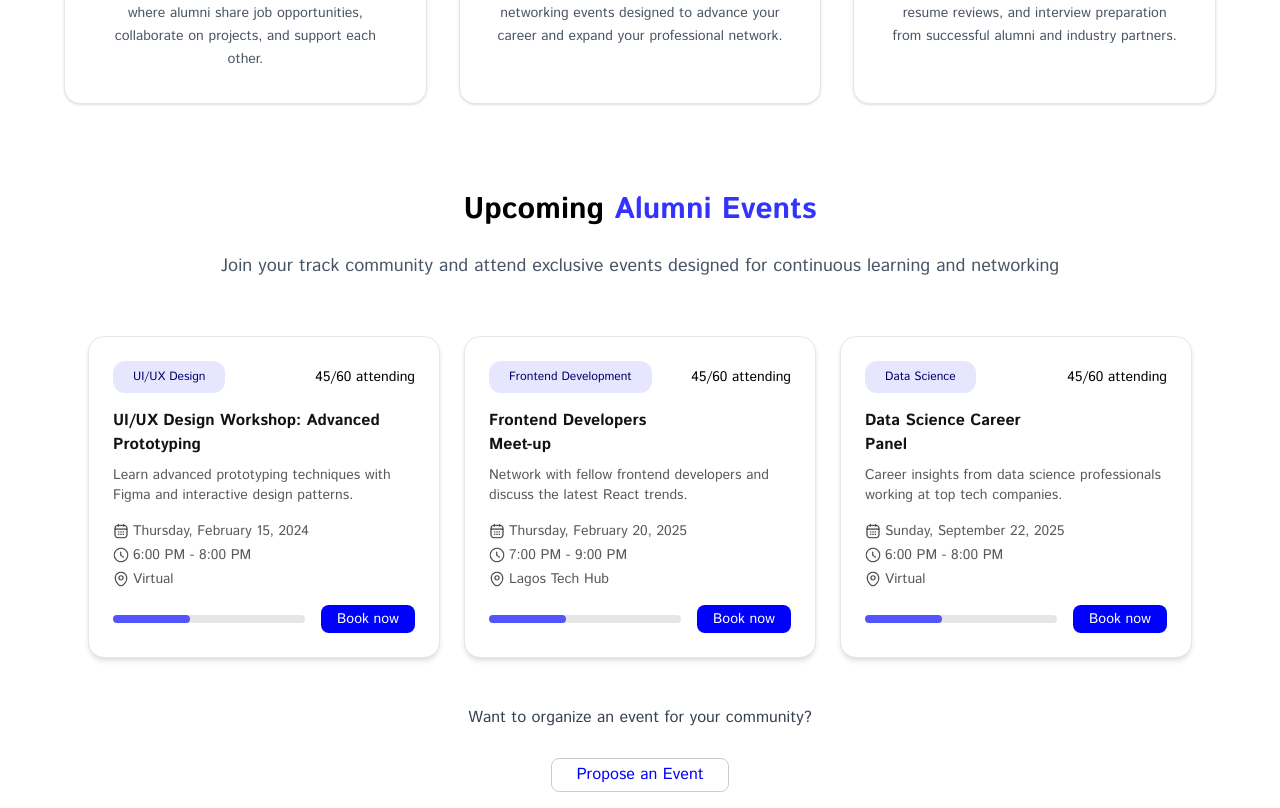
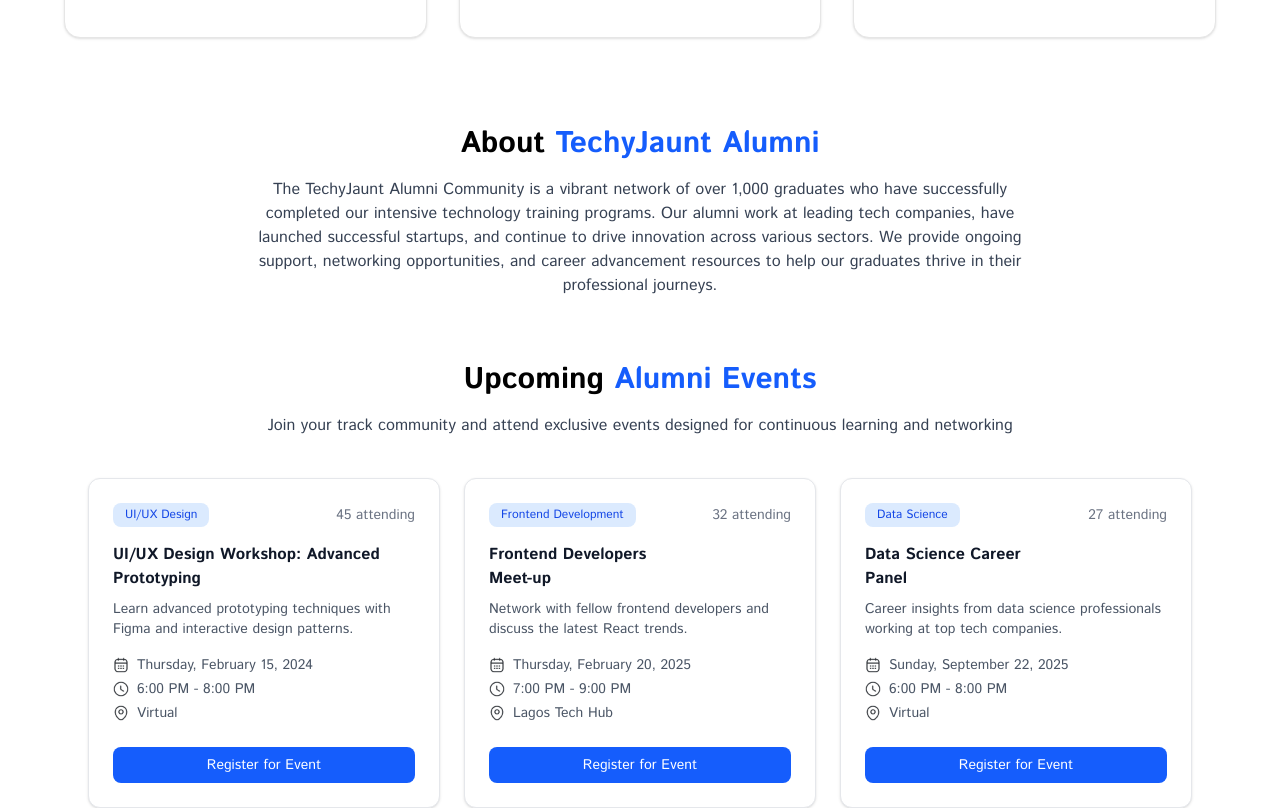
Before and after one commit to Techy-Jaunt/certificate-verification-system, a React (Vite) app in the folder frontend/: page / in a window 1280 px wide. Shown: the part 1040-1848 px from the top of the page. Built offline with nearby package versions, Linux system fonts and the light colour scheme.

Commit message:
Elydeboss fe (#27)
* first commit

* recruiter section is  done

* about and event section

* adjust cta button

---------

Co-authored-by: Silvernus Ifoghale <51034205+SilvernusIfoghale@users.noreply.github.com>

```diff
--- a/frontend/package.json
+++ b/frontend/package.json
@@ -16,7 +16,11 @@
     "react-dom": "^19.1.1",
     "react-icons": "^5.5.0",
     "react-router": "^7.8.2",
+
+    "react-router-dom": "^7.8.2",
+
     "tailwindcss": "^4.1.11"
+
   },
   "devDependencies": {
     "@eslint/js": "^9.32.0",
--- a/frontend/src/App.jsx
+++ b/frontend/src/App.jsx
@@ -1,53 +1,25 @@
 import React from "react";
-import { Route, Routes } from "react-router";
-
-import SuccessDownloadAlumni from "./modals/SuccessDownloadAlumni";
-import CertificateVerificationSuccess from "./modals/CertificateVerificationSuccess";
+import { BrowserRouter as Router, Route, Routes } from "react-router";
+import CertificateVerification from "./modals/CertificateVerificationSuccess";
+import CertificateDownload from "./modals/SuccessDownloadAlumni";
+import CertificatePreview from "./pages/CertificatePreview";
+import CertificateRequest from "./pages/CertificateRequest";
 import Home from "./pages/Home";
 import RecruiterSearch from "./pages/RecruiterSearch";
-import CertificateRequest from "./pages/CertificateRequest";
-import RecruiterSearchResults from "./pages/RecruiterSearchResults";
-import { ErrorPopUp } from "./modals/ErrorPopup";
-import CertificateVerificationPreview from "./pages/CertificateVerificationPreview";
-import RecruiterCertificatePreview from "./pages/RecruiterCertificatePreview";
-import Navbar from "./components/Navbar";
 
 function AppRoutes() {
   return (
-    <>
-      <Navbar />
     <Routes>
       <Route path="/" element={<Home />} />
+      <Route path="/recruiter-search" element={<RecruiterSearch />} />
       <Route path="/certificate-request" element={<CertificateRequest />} />
-        <Route path="/recruiter-search" element={<RecruiterSearch />} />
+      <Route path="/certificate-verified" element={<CertificatePreview />} />
+      <Route path="/certificate-download" element={<CertificateDownload />} />
       <Route
-          path="/recruiter-search-results"
-          element={<RecruiterSearchResults />}
+        path="/certificate-verification"
+        element={<CertificateVerification />}
       />
-        {/* download  */}
-        <Route
-          path="/alumni-certificate-download"
-          element={<CertificateVerificationPreview />}
-        />
-        {/* preview  */}
-        <Route
-          path="/recruiter-certificate-preview"
-          element={<RecruiterCertificatePreview />}
-        />
-
-        {/* success modal */}
-        <Route
-          path="/alumni-success-download"
-          element={<SuccessDownloadAlumni />}
-        />
-        <Route
-          path="/certificate-success-verification"
-          element={<CertificateVerificationSuccess />}
-        />
-        {/* error modal  */}
-        <Route path="/error-popup" element={<ErrorPopUp />} />
     </Routes>
-    </>
   );
 }
 export default AppRoutes;
--- a/frontend/src/components/Upcomingalumnievent.jsx
+++ b/frontend/src/components/Upcomingalumnievent.jsx
@@ -9,10 +9,9 @@
         "Learn advanced prototyping techniques with Figma and interactive design patterns.",
       date: "Thursday, February 15, 2024",
       time: "6:00 PM - 8:00 PM",
+      isVirtual: true,
       location: "",
-      isVirtual: true,
-      attending: 20,
-      capacity: 50,
+      attending: 45,
     },
     {
       tag: "Frontend Development",
@@ -25,71 +24,80 @@
         "Network with fellow frontend developers and discuss the latest React trends.",
       date: "Thursday, February 20, 2025",
       time: "7:00 PM - 9:00 PM",
+      isVirtual: false,
       location: "Lagos Tech Hub",
-      islocation: true,
-      attending: 20,
-      capacity: 50,
+      attending: 32,
     },
     {
       tag: "Data Science",
       title: (
         <>
-          Data Science Career <br /> Panel{" "}
+          Data Science Career <br /> Panel
         </>
       ),
       description:
         "Career insights from data science professionals working at top tech companies.",
       date: "Sunday, September 22, 2025",
       time: "6:00 PM - 8:00 PM",
+      isVirtual: true,
       location: "",
-      isVirtual: true,
-      attending: 20,
-      capacity: 50,
+      attending: 27,
     },
   ];
 
   return (
     <div className="max-w-6xl mx-auto px-6 py-12">
-      {/* Heading */}
-      <h1 className="text-3xl font-bold text-center">
-        Upcoming{" "}
-        <span className="text-(--color-primary-400)">Alumni Events</span>
+      {/* About section */}
+      <h2 className="text-3xl font-bold text-center">
+        About <span className="text-blue-600">TechyJaunt Alumni</span>
+      </h2>
+      <p className="mt-4 text-center text-gray-700 max-w-3xl mx-auto">
+        The TechyJaunt Alumni Community is a vibrant network of over 1,000
+        graduates who have successfully completed our intensive technology
+        training programs. Our alumni work at leading tech companies, have
+        launched successful startups, and continue to drive innovation across
+        various sectors. We provide ongoing support, networking opportunities,
+        and career advancement resources to help our graduates thrive in their
+        professional journeys.
+      </p>
+
+      {/* Upcoming Events heading */}
+      <h1 className="text-3xl font-bold text-center mt-16">
+        Upcoming <span className="text-blue-600">Alumni Events</span>
       </h1>
-      <p className="mb-14 pt-6 text-center text-lg text-gray-600">
+      <p className="mt-4 mb-10 text-center text-gray-700">
         Join your track community and attend exclusive events designed for
         continuous learning and networking
       </p>
 
-      {/* Grid of Event Cards */}
-      <div className="grid sm:grid-cols-2 lg:grid-cols-3 gap-6 mt-10 justify-items-center">
-        {events.map((event, i) => {
-          const progress = Math.round((event.attending / event.capacity) * 100);
-
-          return (
+      {/* Event cards */}
+      <div className="grid sm:grid-cols-2 lg:grid-cols-3 gap-6 justify-items-center">
+        {events.map((event, i) => (
           <div
             key={i}
-              className="rounded-2xl shadow-md border border-(--color-normal-hover) p-6 bg-white hover:shadow-lg transition max-w-sm "
+            className="rounded-xl shadow border border-gray-200 p-6 bg-white max-w-sm w-full"
           >
-              <div className="flex items-center justify-between gap-3">
-                <span className="text-xs font-medium px-5 py-2 rounded-xl bg-(--color-primary-150) text-(--color-primary-900)">
+            {/* Tag and Attending */}
+            <div className="flex items-center justify-between">
+              <span className="text-xs font-medium px-3 py-1 rounded-lg bg-blue-100 text-blue-700">
                 {event.tag}
               </span>
-                <p className="text-sm">45/60 attending</p>
+              <p className="text-sm text-gray-500">
+                {event.attending} attending
+              </p>
             </div>
 
             {/* Title */}
-              <h2 className="mt-4 text-base font-semibold text-(--color-darkened)">
+            <h2 className="mt-4 text-base font-semibold text-gray-900">
               {event.title}
             </h2>
 
             {/* Description */}
-              <p className="mt-2 text-(--color-darker) text-sm">
-                {event.description}
-              </p>
+            <p className="mt-2 text-sm text-gray-600">{event.description}</p>
 
             {/* Details */}
-              <div className="mt-4 space-y-1 text-sm text-(--color-darker)">
-                <p className="flex items-center gap-1">
+            <div className="mt-4 space-y-1 text-sm text-gray-600">
+              <p className="flex items-center gap-2">
                 <img
                   src="/icons/calendar.png"
                   alt="calendar"
@@ -97,64 +105,35 @@
                 />
                 <span>{event.date}</span>
               </p>
-                <p className="flex items-center gap-1">
+              <p className="flex items-center gap-2">
+                <img src="/icons/clock.png" alt="clock" className="w-4 h-4" />
+                <span>{event.time}</span>
+              </p>
+
+              <p className="flex items-center gap-2">
                 <img
-                    src="/icons/clock.png"
-                    alt="calendar"
+                  src="/icons/location icon.png"
+                  alt="location"
                   className="w-4 h-4"
                 />
-                  <span> {event.time}</span>
-                </p>
-
-                <p>
-                  {event.isVirtual ? (
-                    <span className="font-medium flex gap-1 items-center">
-                      <img
-                        src="/icons/location icon.png"
-                        alt="calendar"
-                        className="w-4 h-4"
-                      />
-                      Virtual
-                    </span>
-                  ) : (
-                    <span className="font-medium flex gap-1 items-center">
-                      <img
-                        src="/icons/location icon.png"
-                        alt="calendar"
-                        className="w-4 h-4"
-                      />
-                      Lagos Tech Hub
-                    </span>
-                  )}
+                {event.isVirtual ? "Virtual" : event.location}
               </p>
             </div>
 
-              {/* Progress bar and Button in one row */}
-              <div className="mt-4 flex items-center gap-4">
-                <div className="flex-1">
-                  <div className="w-full bg-(--color-normal-hover) rounded-full h-2 ">
-                    <div
-                      className="bg-(--color-primary-300) h-2 rounded-full"
-                      style={{ width: `${progress}%` }}
-                    ></div>
-                  </div>
-                </div>
-                <button className="bg-(--color-primary-500) text-white py-1 px-4 rounded-lg hover:bg-blue-(--color-primary-950) transition whitespace-nowrap text-sm">
-                  Book now
+            {/* Button */}
+            <div className="mt-6">
+              <button className="bg-blue-600 w-full text-white py-2 px-4 rounded-lg hover:bg-blue-700 transition text-sm font-medium">
+                Register for Event
               </button>
             </div>
           </div>
-          );
-        })}
+        ))}
       </div>
 
       {/* Footer CTA */}
       <div className="text-center mt-12">
-        <p className="text-gray-700">
-          Want to organize an event for your community?
-        </p>
-        <button className="mt-7  text-(--color-primary-500) font-medium border border-(--color-normal-active) rounded-lg  py-1 px-6 bg-transparent cursor-pointer transition-all hover:-translate-y-1 duration-300">
-          Propose an Event
+        <button className="mt-6 text-blue-600 font-medium border-2 border-black/10 rounded-lg py-3 px-6 bg-transparent cursor-pointer transition-all hover:bg-blue-50">
+          View Past Event
         </button>
       </div>
     </div>
```
Also changed, not shown: frontend/src/index.css (line endings or trailing spaces). Lines whose indentation alone changed are shown as unchanged.
